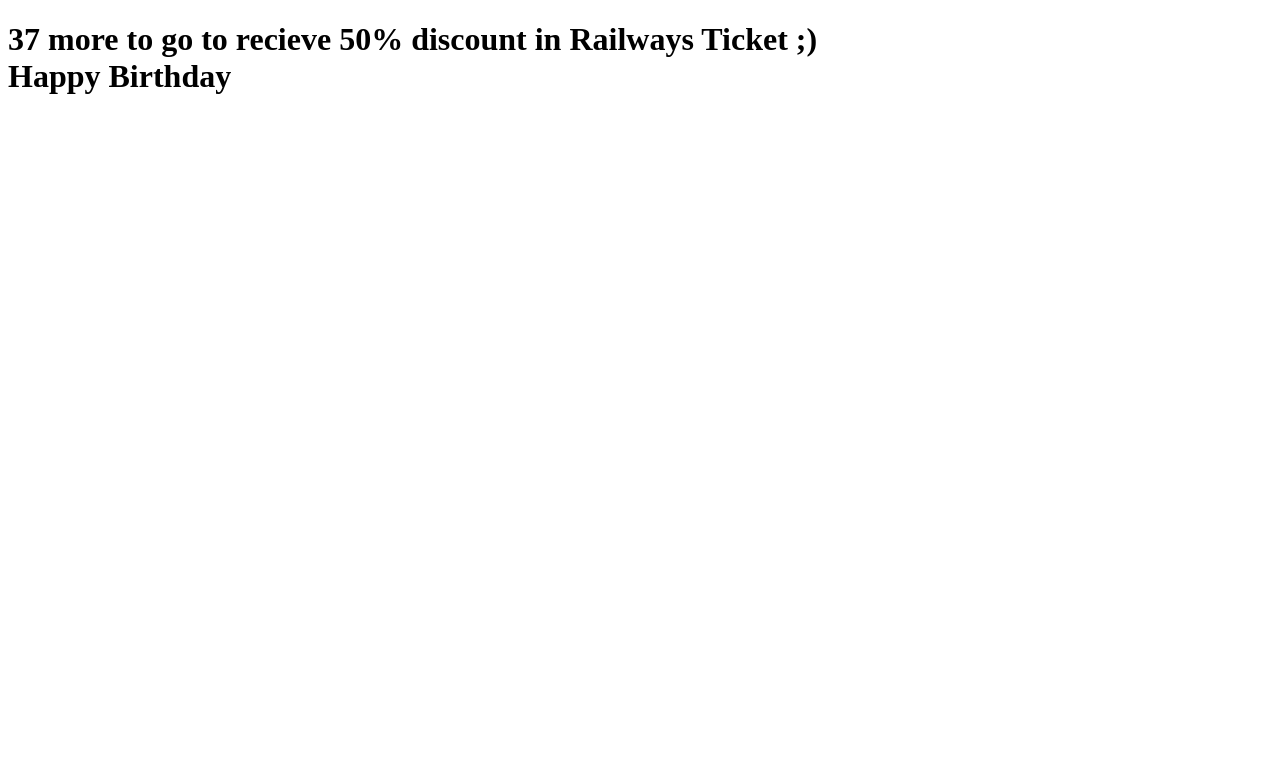
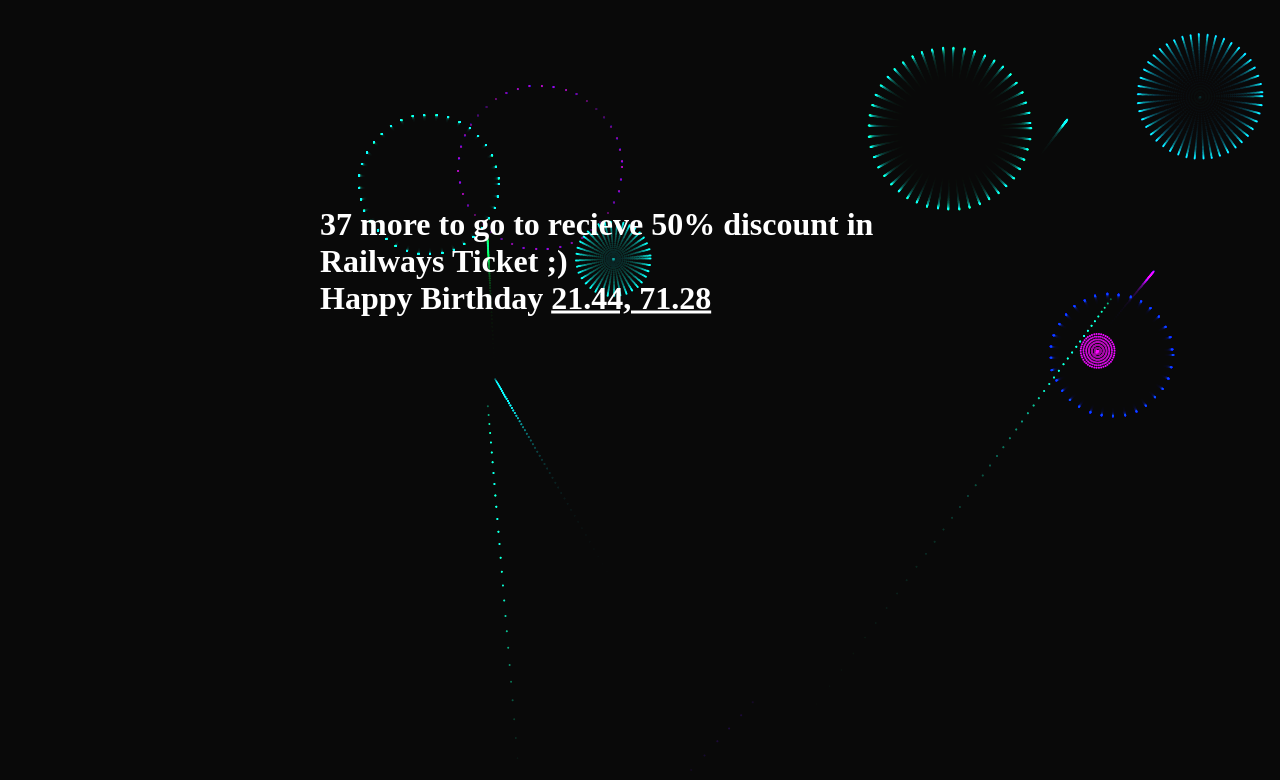
Before and after one commit to Akki1308/Birthday-Wbsite, a plain HTML site: page index.html in a window 1280 px wide. Drawn offline with Linux system fonts and the light colour scheme.

Commit message:
Update index.html

```diff
--- a/index.html
+++ b/index.html
@@ -4,9 +4,189 @@
 <Title>
 Birthday Wishes
 </Title>
+<Style>
+  body {
+  margin: 0;
+  background: #020202;
+  cursor: crosshair;
+}
+canvas{display:block}
+h1 {
+  position: absolute;
+  top: 30%;
+  left: 50%;
+  transform: translate(-50%, -50%);
+  color: #fff;
+  font-family: "Source Sans Pro";
+  font-size: 2em;
+  font-weight: 900;
+  -webkit-user-select: none;
+  user-select: none;
+}
+</Style>
 </Head>
 <Body>
 <h1>37 more to go to recieve 50% discount in Railways Ticket ;) <br> Happy Birthday   <a href="https://www.google.co.in/maps/@21.4445629,71.2893709,13.36z" target="_blank" style="color:white"> 21.44, 71.28</a> </h1>
 <canvas id="birthday"></canvas>
+<script>
+ // helper functions
+const PI2 = Math.PI * 2
+const random = (min, max) => Math.random() * (max - min + 1) + min | 0
+const timestamp = _ => new Date().getTime()
+
+// container
+class Birthday {
+  constructor() {
+    this.resize()
+
+    // create a lovely place to store the firework
+    this.fireworks = []
+    this.counter = 0
+
+  }
+
+  resize() {
+    this.width = canvas.width = window.innerWidth
+    let center = this.width / 2 | 0
+    this.spawnA = center - center / 4 | 0
+    this.spawnB = center + center / 4 | 0
+
+    this.height = canvas.height = window.innerHeight
+    this.spawnC = this.height * .1
+    this.spawnD = this.height * .5
+
+  }
+
+  onClick(evt) {
+     let x = evt.clientX || evt.touches && evt.touches[0].pageX
+     let y = evt.clientY || evt.touches && evt.touches[0].pageY
+
+     let count = random(3,5)
+     for(let i = 0; i < count; i++) this.fireworks.push(new Firework(
+        random(this.spawnA, this.spawnB),
+        this.height,
+        x,
+        y,
+        random(0, 260),
+        random(30, 110)))
+
+     this.counter = -1
+
+  }
+
+  update(delta) {
+    ctx.globalCompositeOperation = 'hard-light'
+    ctx.fillStyle = `rgba(20,20,20,${ 7 * delta })`
+    ctx.fillRect(0, 0, this.width, this.height)
+
+    ctx.globalCompositeOperation = 'lighter'
+    for (let firework of this.fireworks) firework.update(delta)
+
+    // if enough time passed... create new new firework
+    this.counter += delta * 3 // each second
+    if (this.counter >= 1) {
+      this.fireworks.push(new Firework(
+        random(this.spawnA, this.spawnB),
+        this.height,
+        random(0, this.width),
+        random(this.spawnC, this.spawnD),
+        random(0, 360),
+        random(30, 110)))
+      this.counter = 0
+    }
+
+    // remove the dead fireworks
+    if (this.fireworks.length > 1000) this.fireworks = this.fireworks.filter(firework => !firework.dead)
+
+  }
+}
+
+class Firework {
+  constructor(x, y, targetX, targetY, shade, offsprings) {
+    this.dead = false
+    this.offsprings = offsprings
+
+    this.x = x
+    this.y = y
+    this.targetX = targetX
+    this.targetY = targetY
+
+    this.shade = shade
+    this.history = []
+  }
+  update(delta) {
+    if (this.dead) return
+
+    let xDiff = this.targetX - this.x
+    let yDiff = this.targetY - this.y
+    if (Math.abs(xDiff) > 3 || Math.abs(yDiff) > 3) { // is still moving
+      this.x += xDiff * 2 * delta
+      this.y += yDiff * 2 * delta
+
+      this.history.push({
+        x: this.x,
+        y: this.y
+      })
+
+      if (this.history.length > 20) this.history.shift()
+
+    } else {
+      if (this.offsprings && !this.madeChilds) {
+
+        let babies = this.offsprings / 2
+        for (let i = 0; i < babies; i++) {
+          let targetX = this.x + this.offsprings * Math.cos(PI2 * i / babies) | 0
+          let targetY = this.y + this.offsprings * Math.sin(PI2 * i / babies) | 0
+
+          birthday.fireworks.push(new Firework(this.x, this.y, targetX, targetY, this.shade, 0))
+
+        }
+
+      }
+      this.madeChilds = true
+      this.history.shift()
+    }
+
+    if (this.history.length === 0) this.dead = true
+    else if (this.offsprings) {
+        for (let i = 0; this.history.length > i; i++) {
+          let point = this.history[i]
+          ctx.beginPath()
+          ctx.fillStyle = 'hsl(' + this.shade + ',100%,' + i + '%)'
+          ctx.arc(point.x, point.y, 1, 0, PI2, false)
+          ctx.fill()
+        }
+      } else {
+      ctx.beginPath()
+      ctx.fillStyle = 'hsl(' + this.shade + ',100%,50%)'
+      ctx.arc(this.x, this.y, 1, 0, PI2, false)
+      ctx.fill()
+    }
+
+  }
+}
+
+let canvas = document.getElementById('birthday')
+let ctx = canvas.getContext('2d')
+
+let then = timestamp()
+
+let birthday = new Birthday
+window.onresize = () => birthday.resize()
+document.onclick = evt => birthday.onClick(evt)
+document.ontouchstart = evt => birthday.onClick(evt)
+
+  ;(function loop(){
+  	requestAnimationFrame(loop)
+
+  	let now = timestamp()
+  	let delta = now - then
+
+    then = now
+    birthday.update(delta / 1000)
+
+
+  })()
+  </script>
 </Body>
 </Html>
```
